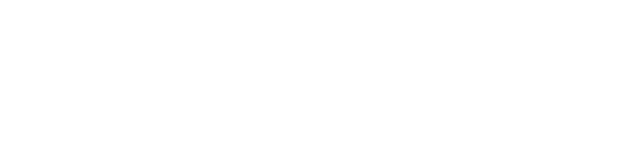
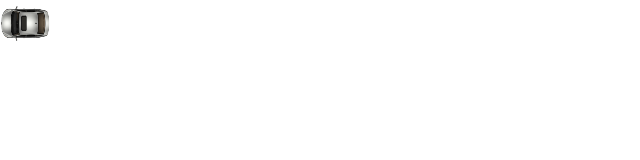
Before and after one commit to riley-rangel/driving-game, a website: page index.html in a window 1280 px wide. Shown: the whole page, without its empty margins (0-640 px from the left). Drawn offline with Linux system fonts and the light colour scheme.

Commit message:
Create DOM element for image. #1

```diff
--- a/index.html
+++ b/index.html
@@ -6,7 +6,7 @@
     <title>Driving Game</title>
   </head>
   <body>
-    <div id="container">
+    <div id="track">
     </div>
     <script src="main.js"></script>
   </body>
--- a/main.js
+++ b/main.js
@@ -0,0 +1,9 @@
+const $track = document.querySelector('#track')
+$track.appendChild(renderCar('images/car.jpg'))
+
+function renderCar(image) {
+  const $car = document.createElement('img')
+  $car.setAttribute('src', 'images/car.jpg')
+  $car.setAttribute('id', 'car')
+  return $car
+}
--- a/styles.css
+++ b/styles.css
@@ -2,3 +2,8 @@
   margin: 0;
   padding: 0;
 }
+
+#car {
+  height: 50px;
+  width: 50px;
+}
```
